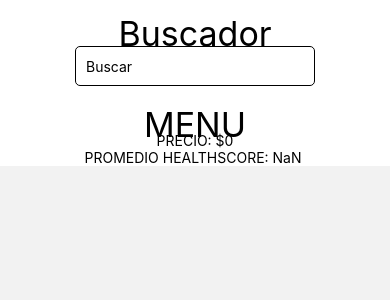
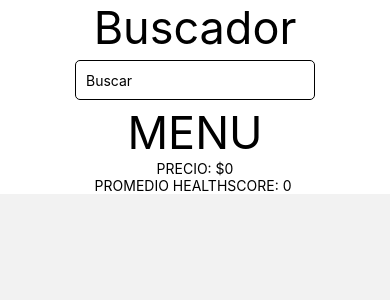
Before and after one commit to manupandelo/DAI, a React Native app in the folder dai-react-native/: screen /Home in a window 390 px wide. Shown: the top 300 px of the page. Built offline with nearby package versions, Linux system fonts and the light colour scheme.

Commit message:
Version terminada (? capaz cards o mas diseños

```diff
--- a/dai-react-native/screens/Detalle.jsx
+++ b/dai-react-native/screens/Detalle.jsx
@@ -130,10 +130,8 @@ const styles = StyleSheet.create({
     height: 300,
   },
   title:{
-    top: '8%',
-      marginLeft:'-13%',
-      fontSize: 34,
-      marginRight: 'auto',
-      marginLeft: 'auto',
+    fontSize: 45,
+    marginRight: 'auto',
+    marginLeft: 'auto',
   }
 });
--- a/dai-react-native/screens/Home.jsx
+++ b/dai-react-native/screens/Home.jsx
@@ -19,14 +19,16 @@ const Item = ({ title, image, navigation, id}) => (
 const Home=({navigation})=>{
   const [platos, setPlatos] = useState([]); //Setplatos le da el valor a platos
   const {contextState, setContextState} = useContextState();//Trae el contexto
+  let healthscore=0
   let precio = 0
-  let SumaHealthScore = 0
+  let sumaHealth = 0
   for (let i = 0; i < contextState.platos.length; i++) { //Recorre el array de platos
       precio += contextState.platos[i].pricePerServing
-      SumaHealthScore += contextState.platos[i].healthScore
+      sumaHealth += contextState.platos[i].healthScore
   }
-  const healthscore = SumaHealthScore / contextState.platos.length // saca el promedio del healthscore
-
+  if(sumaHealth > 0){
+    healthscore = sumaHealth / contextState.platos.length // saca el promedio del healthscore
+  }
 
   useEffect(() => {
     if(!contextState.token){
@@ -88,9 +90,7 @@ const styles = StyleSheet.create({
       backgroundColor:'white',
     },
     titulo: {
-      top: '8%',
-      marginLeft:'-13%',
-      fontSize: 34,
+      fontSize: 45,
       marginRight: 'auto',
       marginLeft: 'auto',
     },
```
